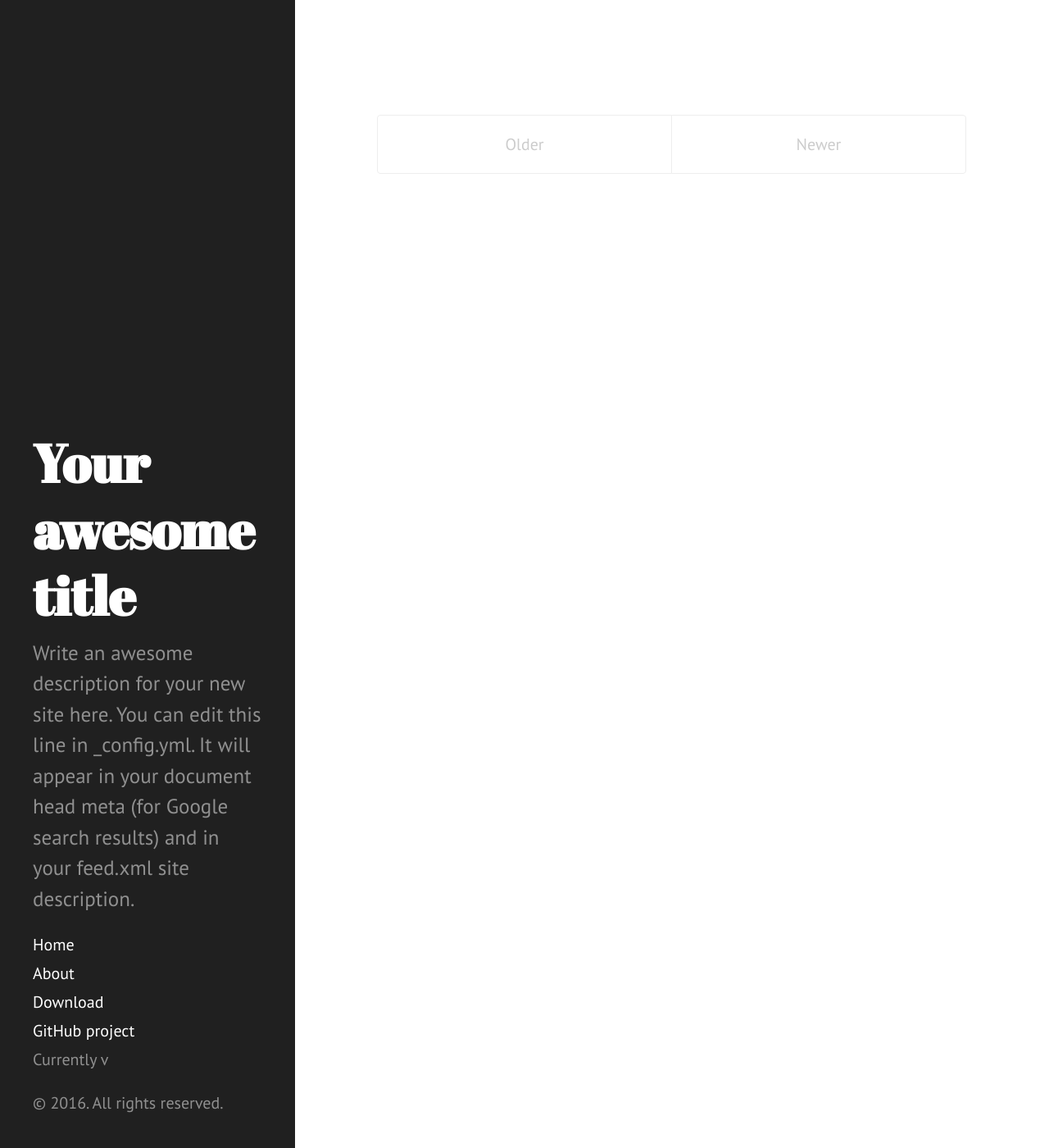
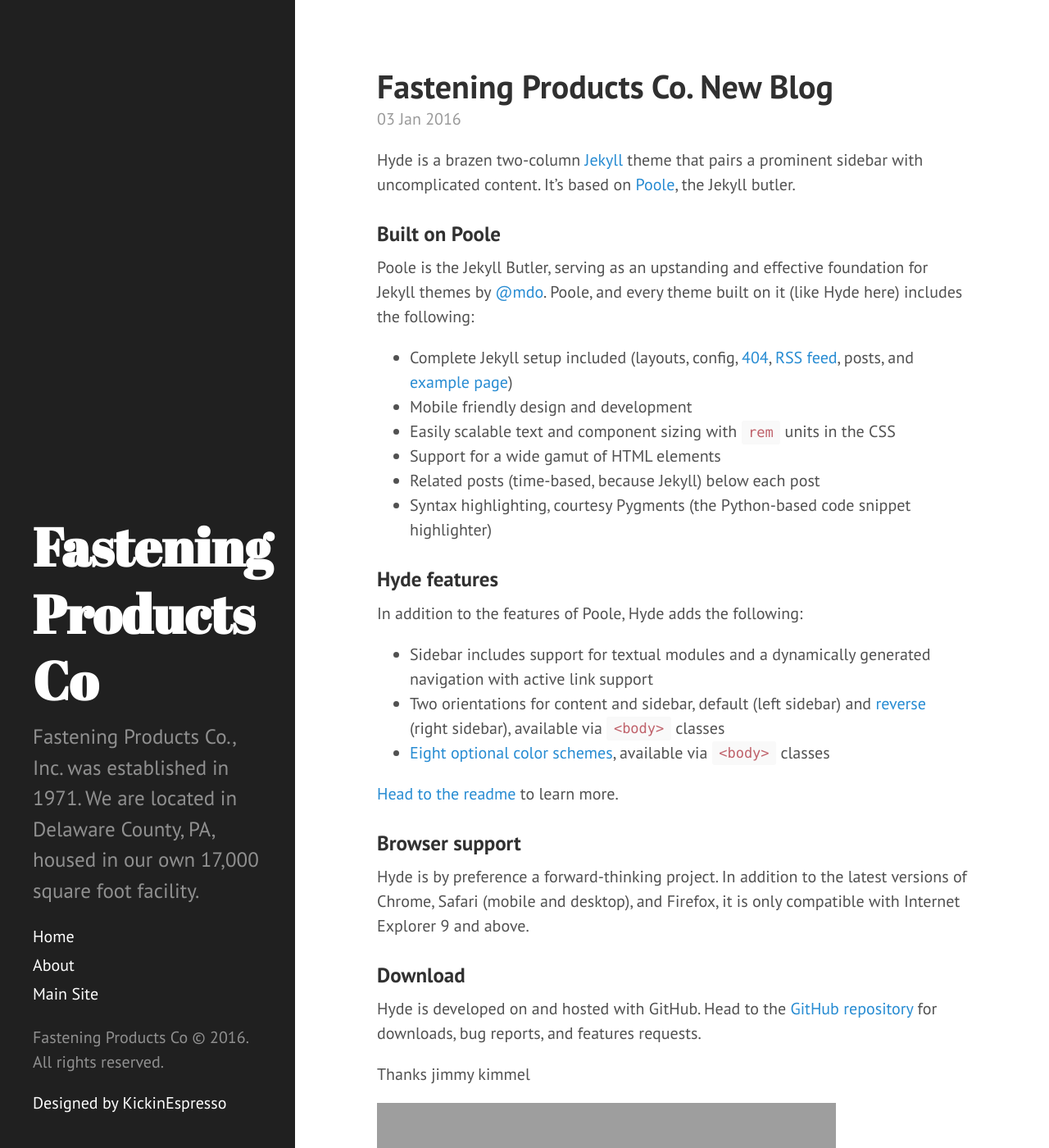
Before and after one commit to kickinespresso/fast_prod_co, a Jekyll site: the page built from index.html, in a window 1280 px wide and 1400 px high. Shown: the whole window at 82% size. Built offline with Jekyll 4.4.1, drawn with Linux system fonts in a browser that asks for light colours; some of the changed text lies outside the part shown; grey boxes are pictures that could not be loaded.

Commit message:
Adding new blog post

```diff
--- a/_config.yml
+++ b/_config.yml
@@ -6,16 +6,15 @@
 # 'jekyll serve'. If you change this file, please restart the server process.
 
 # Site settings
-title: Your awesome title
-email: your-email@domain.com
-description: > # this means to ignore newlines until "baseurl:"
-  Write an awesome description for your new site here. You can edit this
-  line in _config.yml. It will appear in your document head meta (for
-  Google search results) and in your feed.xml site description.
+title: Fastening Products Co
+email: fpc.inc@fastprodco.com
+description: "Fastening Products Co., Inc. was established in 1971. We are located in Delaware County, PA, housed in our own 17,000 square foot facility."
 baseurl: "" # the subpath of your site, e.g. /blog
-url: "http://yourdomain.com" # the base hostname & protocol for your site
+url: "http://blog.fastprodco.com/" # the base hostname & protocol for your site
 twitter_username: jekyllrb
 github_username:  jekyll
+main_site_url: "http://www.fastprodco.com/"
+kickinespresso_url: "https://www.kickinespresso.com"
 
 # Build settings
 markdown: kramdown
--- a/_includes/sidebar.html
+++ b/_includes/sidebar.html
@@ -26,11 +26,10 @@
         {% endif %}
       {% endfor %}
 
-      <a class="sidebar-nav-item" href="{{ site.github.repo }}/archive/v{{ site.version }}.zip">Download</a>
-      <a class="sidebar-nav-item" href="{{ site.github.repo }}">GitHub project</a>
-      <span class="sidebar-nav-item">Currently v{{ site.version }}</span>
+      <a class="sidebar-nav-item" href="{{ site.main_site_url }}">Main Site</a>
     </nav>
 
-    <p>&copy; {{ site.time | date: '%Y' }}. All rights reserved.</p>
+    <p>{{ site.title }} &copy; {{ site.time | date: '%Y' }}. All rights reserved.</p>
+    <p><a href="{{ site.kickinespresso_url }}">Designed by KickinEspresso</a></p>
   </div>
 </div>
--- /dev/null
+++ b/_posts/2016-01-03-blog-introduction.markdown
@@ -0,0 +1,39 @@
+---
+layout: post
+title: Fastening Products Co. New Blog
+---
+
+Hyde is a brazen two-column [Jekyll](http://jekyllrb.com) theme that pairs a prominent sidebar with uncomplicated content. It's based on [Poole](http://getpoole.com), the Jekyll butler.
+
+### Built on Poole
+
+Poole is the Jekyll Butler, serving as an upstanding and effective foundation for Jekyll themes by [@mdo](https://twitter.com/mdo). Poole, and every theme built on it (like Hyde here) includes the following:
+
+* Complete Jekyll setup included (layouts, config, [404](/404), [RSS feed](/atom.xml), posts, and [example page](/about))
+* Mobile friendly design and development
+* Easily scalable text and component sizing with `rem` units in the CSS
+* Support for a wide gamut of HTML elements
+* Related posts (time-based, because Jekyll) below each post
+* Syntax highlighting, courtesy Pygments (the Python-based code snippet highlighter)
+
+### Hyde features
+
+In addition to the features of Poole, Hyde adds the following:
+
+* Sidebar includes support for textual modules and a dynamically generated navigation with active link support
+* Two orientations for content and sidebar, default (left sidebar) and [reverse](https://github.com/poole/lanyon#reverse-layout) (right sidebar), available via `<body>` classes
+* [Eight optional color schemes](https://github.com/poole/hyde#themes), available via `<body>` classes
+
+[Head to the readme](https://github.com/poole/hyde#readme) to learn more.
+
+### Browser support
+
+Hyde is by preference a forward-thinking project. In addition to the latest versions of Chrome, Safari (mobile and desktop), and Firefox, it is only compatible with Internet Explorer 9 and above.
+
+### Download
+
+Hyde is developed on and hosted with GitHub. Head to the <a href="https://github.com/poole/hyde">GitHub repository</a> for downloads, bug reports, and features requests.
+
+Thanks jimmy kimmel
+
+<iframe width="560" height="315" src="https://www.youtube.com/embed/4JhVvlQaG8c" frameborder="0" allowfullscreen></iframe>
--- a/index.html
+++ b/index.html
@@ -1,10 +1,10 @@
 ---
 layout: default
-title: Home
+title: Fastening Products Company
 ---
 
 <div class="posts">
-  {% for post in paginator.posts %}
+  {% for post in site.posts %}
   <div class="post">
     <h1 class="post-title">
       <a href="{{ post.url }}">
```
Also changed, not shown: 404.html (added, +10 -0 lines), _posts/2016-01-03-welcome-to-jekyll.markdown (deleted, +0 -25 lines), _posts/2012-02-06-whats-jekyll.markdown (renamed from _posts/2012-02-06-whats-jekyll.md), _posts/2016-01-01-introducing-hyde.markdown (renamed from _posts/2013-12-28-introducing-hyde.md).
